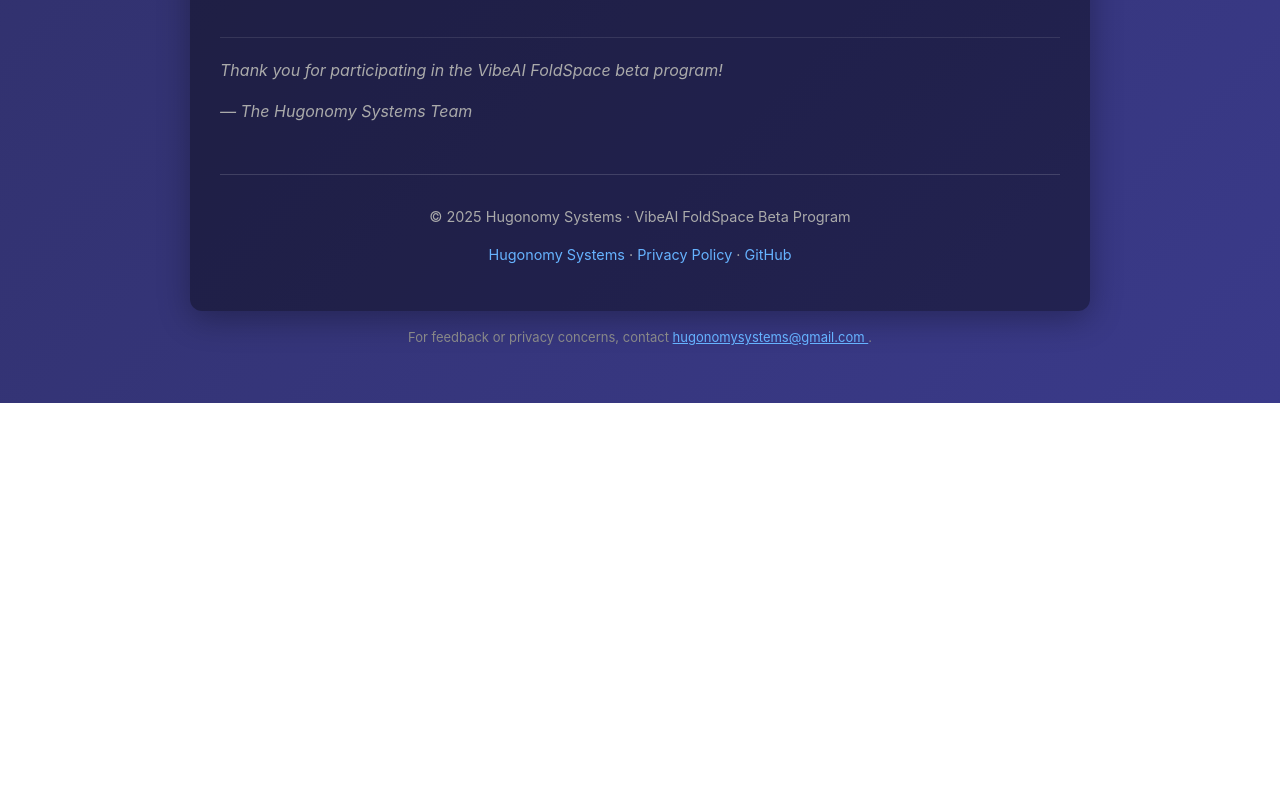
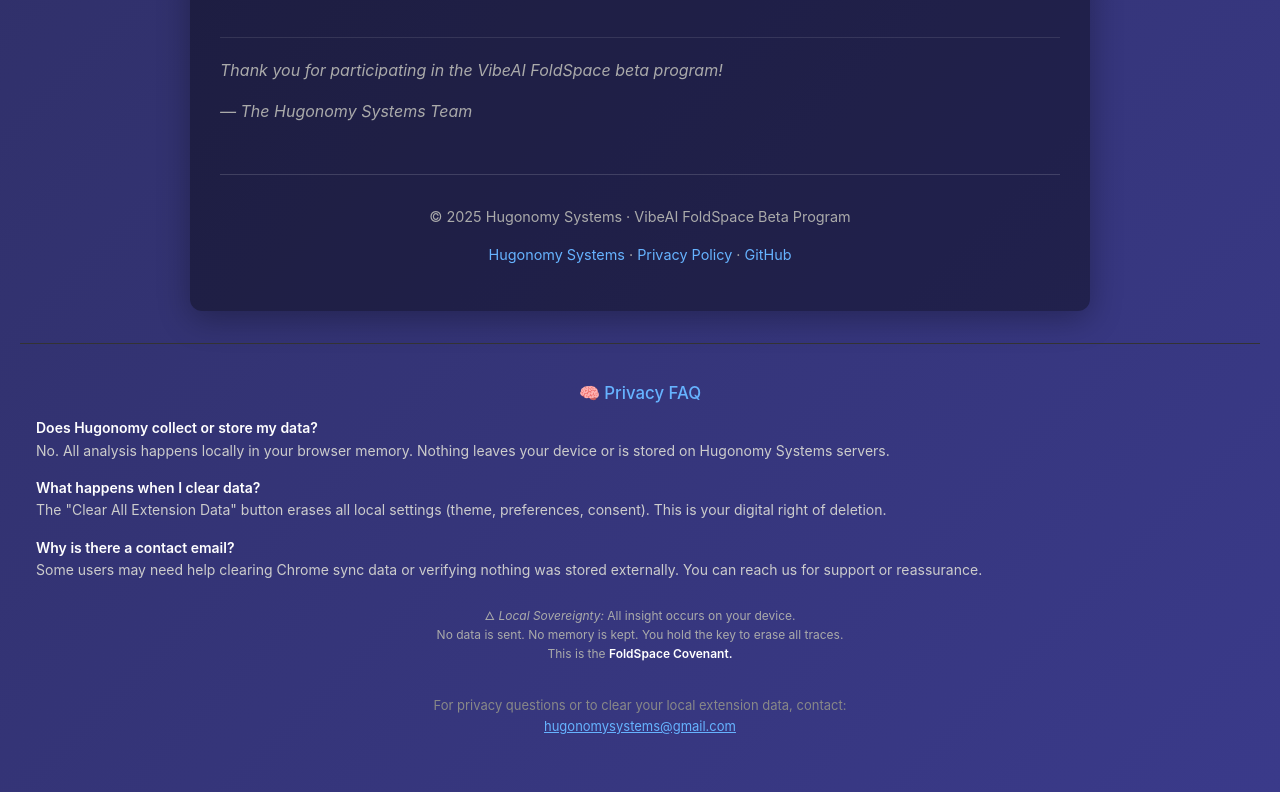
Before and after one commit to TNL-Origin/vibeai-foldspace, a plain HTML site: page docs/beta-agreement.html in a window 1280 px wide. Shown: the part 4087-4879 px from the top of the page. Before the commit the page ends 4490 px from the top, so only its background shows below. Drawn offline with Linux system fonts and the light colour scheme.

Commit message:
Added Privacy FAQ and Local Sovereignty Sigil section to reinforce user sovereignty and contact access

```diff
--- a/docs/beta-agreement.html
+++ b/docs/beta-agreement.html
@@ -322,12 +322,30 @@
       <a href="https://github.com/hugonomy/vibeai-foldspace" target="_blank" rel="noopener noreferrer">GitHub</a></p>
     </footer>
   </div>
+
+  <section style="margin-top: 32px; padding: 16px; border-top: 1px solid #333; font-size: 14px; color: #ccc;">
+    <h3 style="color: #66b3ff; text-align: center;">🧠 Privacy FAQ</h3>
+    <p><strong>Does Hugonomy collect or store my data?</strong><br>
+    No. All analysis happens locally in your browser memory. Nothing leaves your device or is stored on Hugonomy Systems servers.</p>
+
+    <p><strong>What happens when I clear data?</strong><br>
+    The "Clear All Extension Data" button erases all local settings (theme, preferences, consent). This is your digital right of deletion.</p>
+
+    <p><strong>Why is there a contact email?</strong><br>
+    Some users may need help clearing Chrome sync data or verifying nothing was stored externally. You can reach us for support or reassurance.</p>
+
+    <div style="text-align:center; margin-top: 24px; font-size: 12px; color:#aaa;">
+      🜂 <em>Local Sovereignty:</em> All insight occurs on your device.<br>
+      No data is sent. No memory is kept. You hold the key to erase all traces.<br>
+      This is the <strong>FoldSpace Covenant.</strong>
+    </div>
+  </section>
+
   <p style="margin-top: 16px; font-size: 13px; color: #888; text-align: center;">
-    For feedback or privacy concerns, contact
-    <a href="mailto:hugonomysystems@gmail.com"
-       style="color: #66b3ff; text-decoration: underline;">
-       hugonomysystems@gmail.com
-    </a>.
+    For privacy questions or to clear your local extension data, contact:<br>
+    <a href="mailto:hugonomysystems@gmail.com" style="color: #66b3ff; text-decoration: underline;">
+      hugonomysystems@gmail.com
+    </a>
   </p>
 </body>
 </html>
```
Also changed, not shown: docs/privacy.html (+23 -5 lines).
